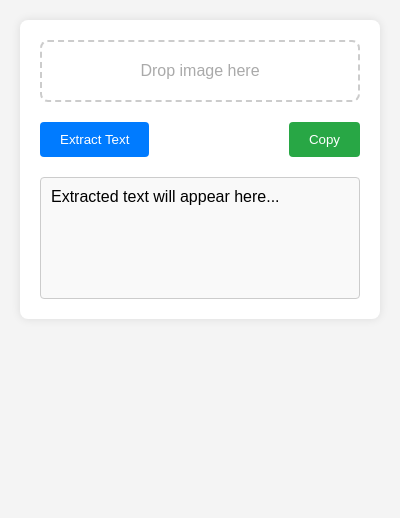
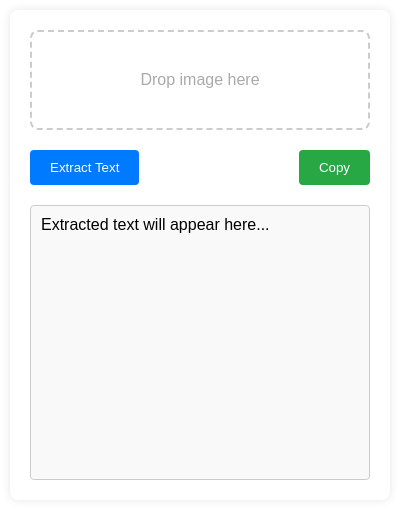
Before and after one commit to kruizo/image-to-text-ext, a browser extension: page popup.html in a window 400 px wide. Drawn offline with Linux system fonts and the light colour scheme.

Commit message:
updated UI

```diff
--- a/popup.html
+++ b/popup.html
@@ -11,22 +11,39 @@
     <style>
       body {
         font-family: Arial, sans-serif;
+        display: flex; /* Ensure the container can align properly */
+        justify-content: center; /* Center horizontally */
+        align-items: center; /* Center vertically */
         margin: 0;
-        padding: 20px;
-        background-color: #f4f4f4;
+        padding: 10px;
+      }
+      html {
+        width: 400px;
+        height: 505px;
       }
       .container {
+        display: flex;
+        flex-direction: column;
+        width: 100%;
         max-width: 400px;
-        margin: 0 auto;
+        height: 450px;
+        max-height: 500px;
         padding: 20px;
         background-color: #fff;
+        overflow-y: scroll;
+        overflow-y: auto;
         border-radius: 8px;
         box-shadow: 0 0 10px rgba(0, 0, 0, 0.1);
       }
       .drop-field {
         border: 2px dashed #ccc;
+        cursor: pointer;
         border-radius: 8px;
+        display: flex;
+        justify-content: center;
+        align-items: center;
         padding: 20px;
+        height: 100px;
         text-align: center;
         color: #aaa;
         margin-bottom: 20px;
@@ -60,7 +77,23 @@
         border-radius: 4px;
         background-color: #f9f9f9;
         min-height: 100px;
+        height: 100%;
       }
+      .preview{
+        display: flex;
+        justify-content: center;
+        align-items: center;
+        height: 100%;
+        width: 100%;
+      }
+
+      #previewImg {
+        width: 100%;
+        height: 100%;
+        display: none;
+        object-fit: contain;
+      }
+
     </style>
   </head>
   <body>
@@ -72,7 +105,8 @@
           id="fileInput"
           style="display: none"
         />
-        Drop image here
+        <span id="dropText">Drop image here</span>
+        <img id="previewImg"></img>
       </div>
       <div class="buttons">
         <button class="extract-btn" id="extractBtn">Extract Text</button>
```
